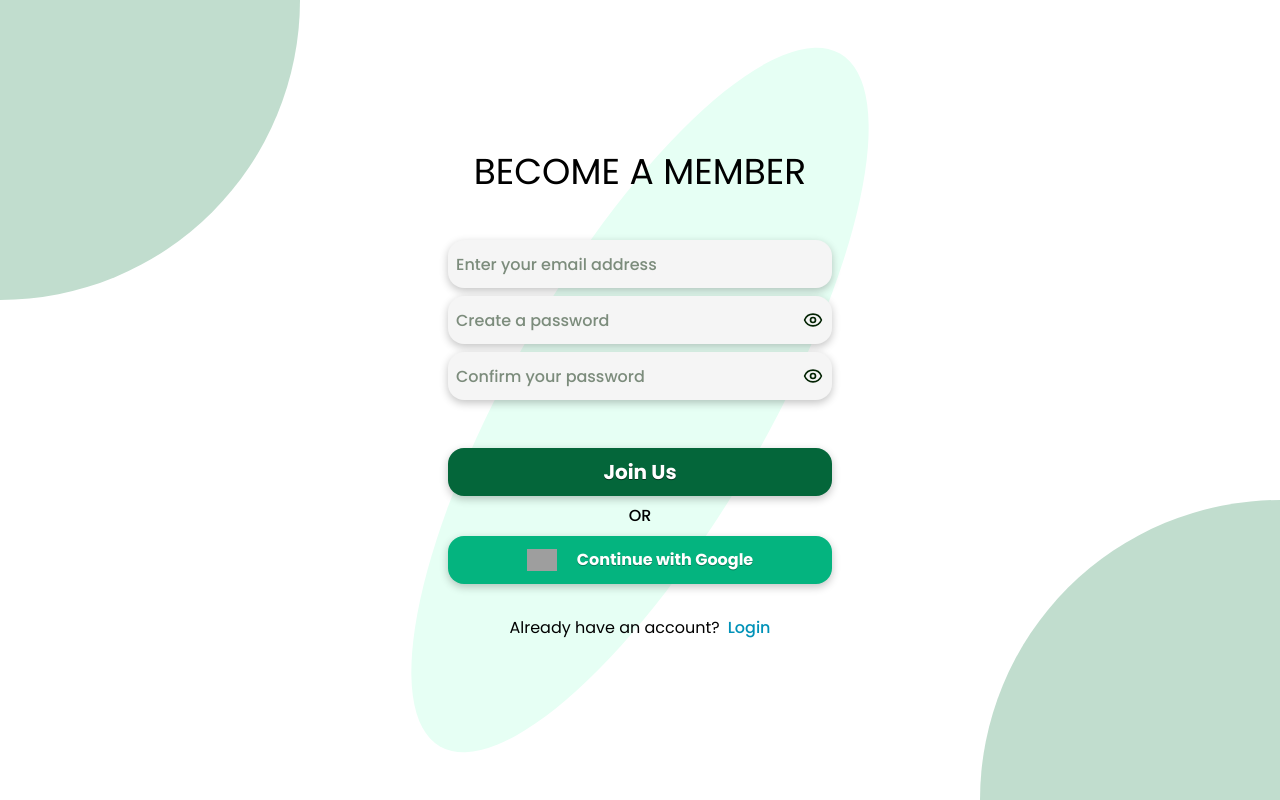
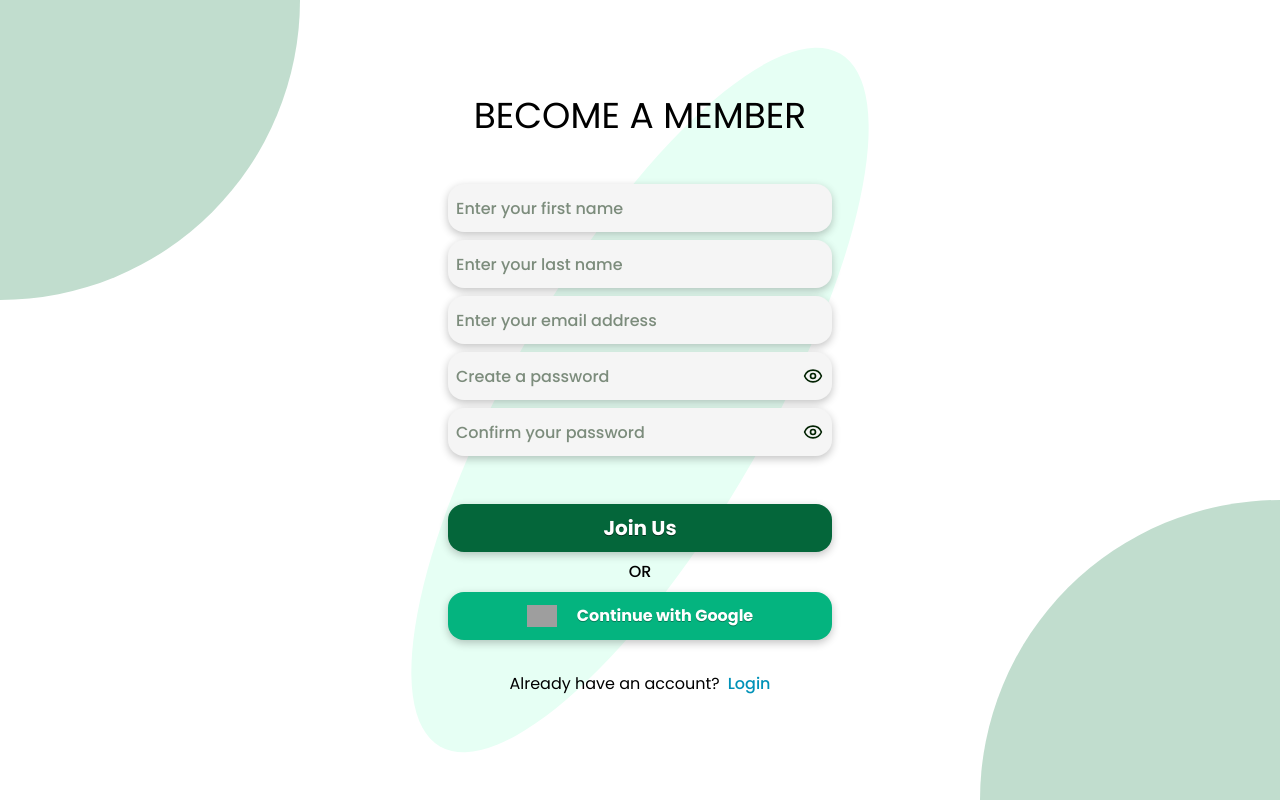
Before and after one commit to African-Mande-Foundation/Africano-Mande-Foundation-Website, a Next.js app: page /register in a window 1280 px wide. Built offline with nearby package versions, Linux system fonts and the light colour scheme; grey boxes are pictures that could not be loaded.

Commit message:
Added some ui changes to login and register ui

```diff
--- a/app/login/page.tsx
+++ b/app/login/page.tsx
@@ -10,7 +10,7 @@ export default function Login () {
     return(
         <div className="relative ">
             <LoginRegisterBg/>
-            <div className="w-screen h-screen absolute border flex items-center justify-center border-amber-500 z-10">
+            <div className="w-screen h-screen absolute border-0 flex items-center justify-center border-amber-500 z-10">
                 <div className="p-2 md:p-4 lg:px-5 max-w-screen-xl w-full flex items-center justify-center h-full">
                     <div className="w-full items-center justify-center flex flex-col">
                         <p className="text-black text-4xl text-center text-shadow-2xl ">LOG IN</p>
--- a/app/register/page.tsx
+++ b/app/register/page.tsx
@@ -15,6 +15,19 @@ export default function Register () {
                     <div className="w-full items-center justify-center flex flex-col">
                         <p className="text-black text-4xl text-center text-shadow-2xl ">BECOME A MEMBER</p>
                         <form className="p-2 w-full md:w-[400px] gap-y-2 flex flex-col mt-10">
+
+                            <input
+                                type="text"
+                                placeholder="Enter your first name"
+                                className="p-2 w-full h-12 rounded-2xl bg-[#F5F5F5] text-[#032303] _shadow font-medium focus:outline-none"
+                            />
+
+                            <input
+                                type="text"
+                                placeholder="Enter your last name"
+                                className="p-2 w-full h-12 rounded-2xl bg-[#F5F5F5] text-[#032303] _shadow font-medium focus:outline-none"
+                            />
+
                             <input
                                 type="email"
                                 placeholder="Enter your email address"
--- a/app/sections/Navbar.tsx
+++ b/app/sections/Navbar.tsx
@@ -580,12 +580,12 @@ export default function Navbar({ showContactModal, setShowContactModal }: Contac
 
         </div>
         <div className=" items-center justify-center flex gap-x-2">
-            <button className="flex items-center xl:px-4 xl:py-2 px-2 py-2 rounded-4xl border border-[#fff] bg-[#fff] text-[#005e84] cursor-pointer hover:bg-[#005e84] hover:text-[#fff] hover:border-[#005e84] text-xs xl:text-base font-bold focus:outline-none transition-all duration-300 ease-in-out">
+            <Link href="/register" className="flex items-center xl:px-4 xl:py-2 px-2 py-2 rounded-4xl border border-[#fff] bg-[#fff] text-[#005e84] cursor-pointer hover:bg-[#005e84] hover:text-[#fff] hover:border-[#005e84] text-xs xl:text-base font-bold focus:outline-none transition-all duration-300 ease-in-out">
                     Become a Member
-                </button>
-            <button className="flex items-center xl:px-6 xl:py-2 px-3 py-2 rounded-4xl border border-[#005e84] bg-[#005e84] text-white cursor-pointer hover:bg-[#fff] hover:text-[#005e84] hover:border-[#fff] text-xs xl:text-base font-bold focus:outline-none transition-all duration-300 ease-in-out">
+                </Link>
+            <Link href="/login" className="flex items-center xl:px-6 xl:py-2 px-3 py-2 rounded-4xl border border-[#005e84] bg-[#005e84] text-white cursor-pointer hover:bg-[#fff] hover:text-[#005e84] hover:border-[#fff] text-xs xl:text-base font-bold focus:outline-none transition-all duration-300 ease-in-out">
                     Log In
-                </button>
+                </Link>
 
         </div>
 
```
